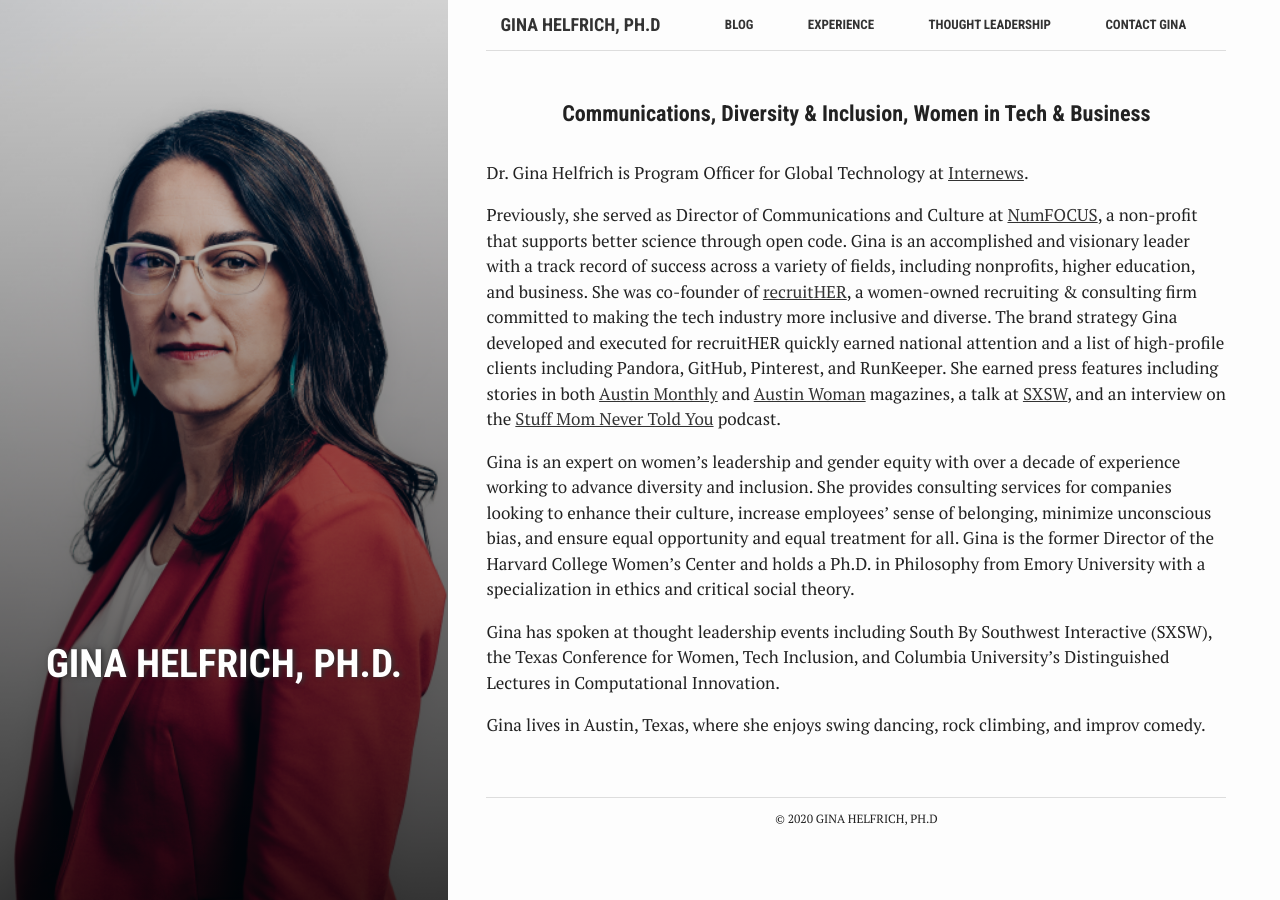
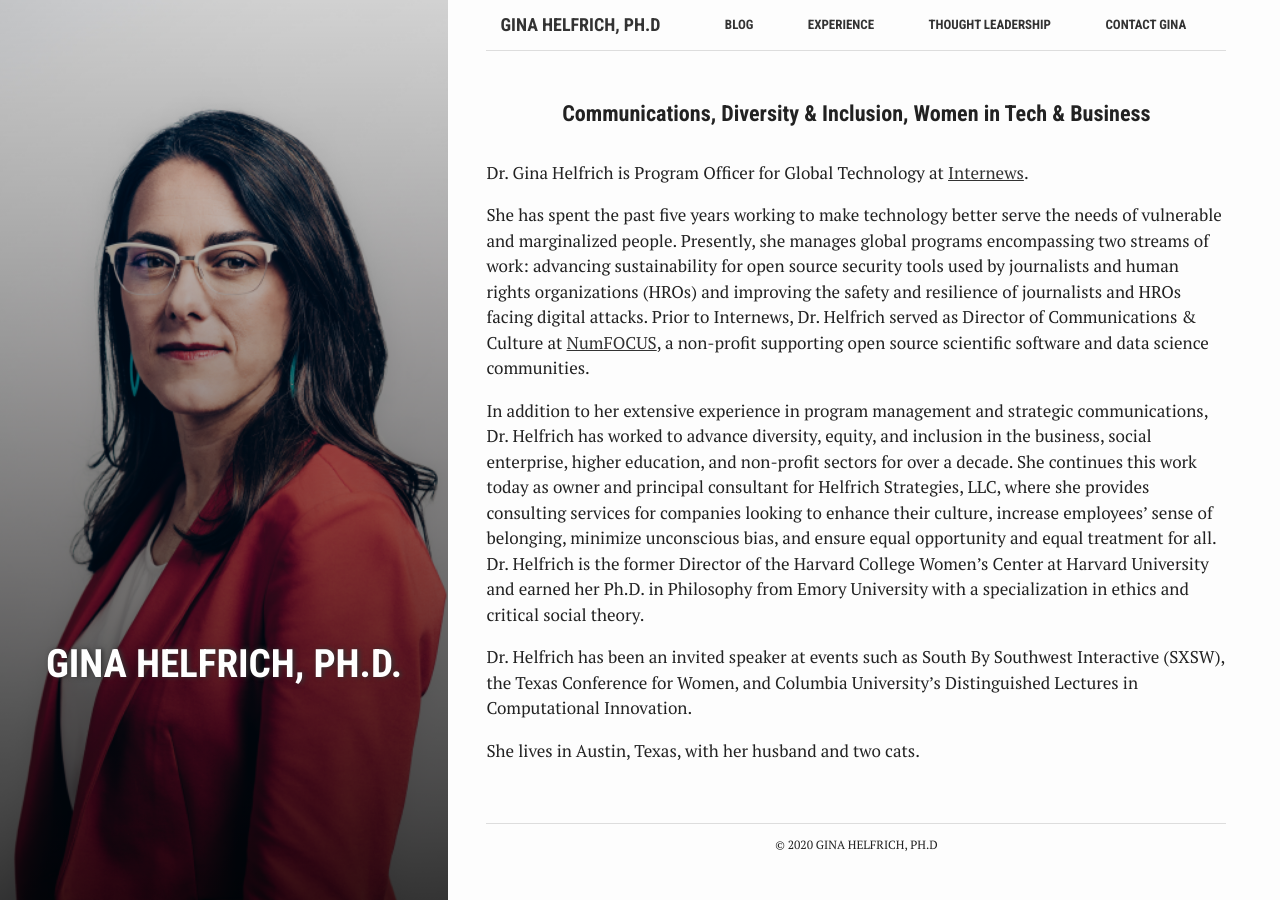
Before and after one commit to Dr-G/Dr-G.github.io, a Jekyll site: the page built from index.md, in a window 1280 px wide. Built offline with Jekyll 4.4.1, drawn with Linux system fonts in a browser that asks for light colours.

Commit message:
Update index.md

```diff
--- a/index.md
+++ b/index.md
@@ -12,10 +12,10 @@ crawlertitle: "Gina Helfrich, Ph.D. | About"
 
 Dr. Gina Helfrich is Program Officer for Global Technology at [Internews](https://globaltech.internews.org/).
 
-Previously, she served as Director of Communications and Culture at [NumFOCUS](https://numfocus.org), a non-profit that supports better science through open code. Gina is an accomplished and visionary leader with a track record of success across a variety of fields, including nonprofits, higher education, and business. She was co-founder of [recruitHER](http://medium.com/@recruither), a women-owned recruiting & consulting firm committed to making the tech industry more inclusive and diverse. The brand strategy Gina developed and executed for recruitHER quickly earned national attention and a list of high-profile clients including Pandora, GitHub, Pinterest, and RunKeeper. She earned press features including stories in both [Austin Monthly](http://www.austinmonthly.com/AM/February-2016/Women-We-Love-Gina-Helfrich-Ashley-Doyal/) and [Austin Woman](http://www.austinwomanmagazine.com/articles/now-hiring-diversity) magazines, a talk at [SXSW](http://schedule.sxsw.com/2016/events/event_PP51520), and an interview on the [Stuff Mom Never Told You](http://www.stuffmomnevertoldyou.com/podcasts/spill-your-salary-secrets/) podcast.
+She has spent the past five years working to make technology better serve the needs of vulnerable and marginalized people. Presently, she manages global programs encompassing two streams of work: advancing sustainability for open source security tools used by journalists and human rights organizations (HROs) and improving the safety and resilience of journalists and HROs facing digital attacks. Prior to Internews, Dr. Helfrich served as Director of Communications & Culture at [NumFOCUS](https://numfocus.org), a non-profit supporting open source scientific software and data science communities.
 
-Gina is an expert on women's leadership and gender equity with over a decade of experience working to advance diversity and inclusion. She provides consulting services for companies looking to enhance their culture, increase employees' sense of belonging, minimize unconscious bias, and ensure equal opportunity and equal treatment for all. Gina is the former Director of the Harvard College Women's Center and holds a Ph.D. in Philosophy from Emory University with a specialization in ethics and critical social theory.
+In addition to her extensive experience in program management and strategic communications, Dr. Helfrich has worked to advance diversity, equity, and inclusion in the business, social enterprise, higher education, and non-profit sectors for over a decade. She continues this work today as owner and principal consultant for Helfrich Strategies, LLC, where she provides consulting services for companies looking to enhance their culture, increase employees' sense of belonging, minimize unconscious bias, and ensure equal opportunity and equal treatment for all. Dr. Helfrich is the former Director of the Harvard College Women’s Center at Harvard University and earned her Ph.D. in Philosophy from Emory University with a specialization in ethics and critical social theory.
 
-Gina has spoken at thought leadership events including South By Southwest Interactive (SXSW), the Texas Conference for Women, Tech Inclusion, and Columbia University's Distinguished Lectures in Computational Innovation.
+Dr. Helfrich has been an invited speaker at events such as South By Southwest Interactive (SXSW), the Texas Conference for Women, and Columbia University’s Distinguished Lectures in Computational Innovation.
 
-Gina lives in Austin, Texas, where she enjoys swing dancing, rock climbing, and improv comedy.
+She lives in Austin, Texas, with her husband and two cats.
```
